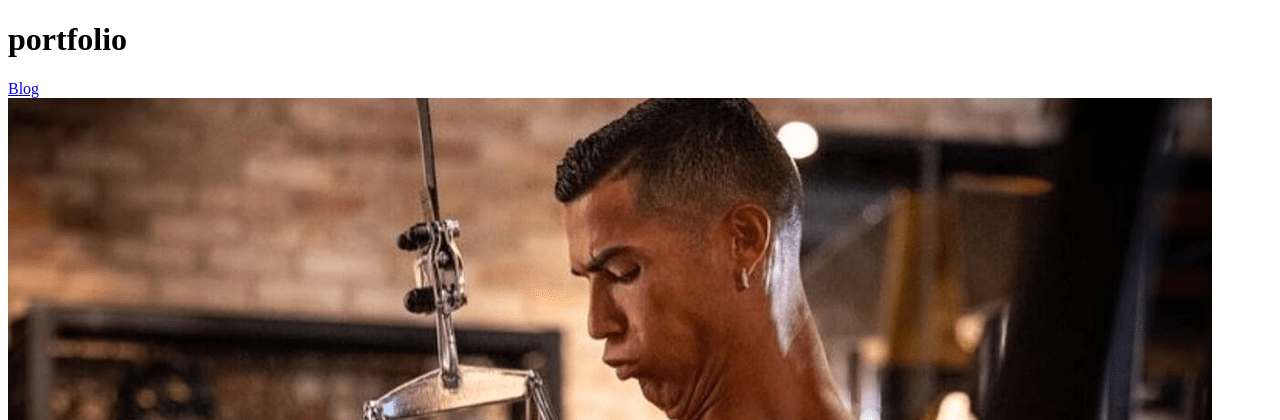
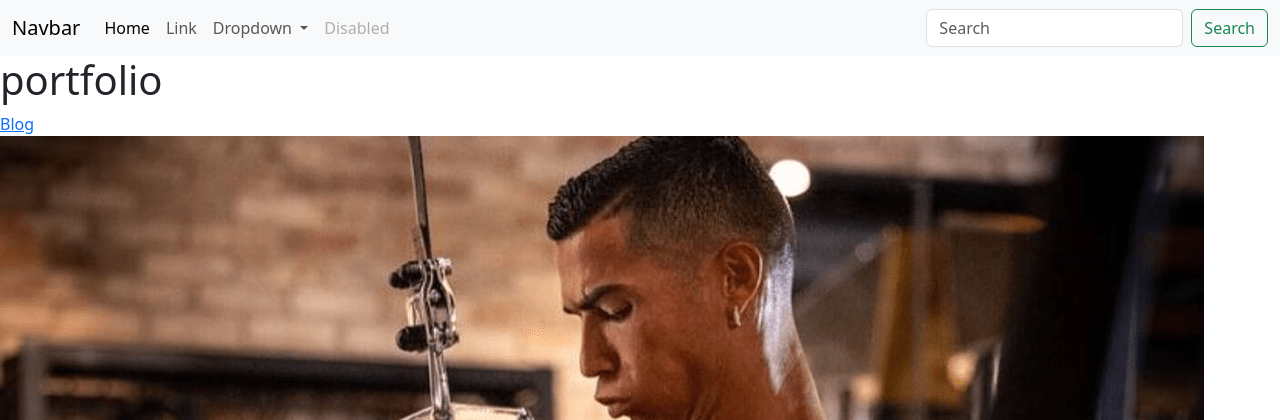
Before and after one commit to bulochkadmg/django-portfolio-blog, a Django app: page / in a window 1280 px wide. Shown: the top 420 px of the page. Run offline with Django 4.2, Linux system fonts and the light colour scheme; data comes from the database, SQL or seed files in the repository.

Commit message:
create base bootstrap templates style for pages

```diff
--- a/blog/templates/blog/detail.html
+++ b/blog/templates/blog/detail.html
@@ -1,3 +1,6 @@
+{% extends 'portfolio/base.html' %}
+{% block content %}
 <h1>{{ blog.title }}</h1>
 <h2>--{{ blog.date|date:'F jS Y' }}--</h2>
 <p>{{ blog.description|safe }}</p>
+{% endblock %}
--- /dev/null
+++ b/portfolio/templates/portfolio/base.html
@@ -0,0 +1,55 @@
+<!doctype html>
+<html lang="en">
+
+<head>
+    <meta charset="utf-8">
+    <meta name="viewport" content="width=device-width, initial-scale=1">
+    <title>Bootstrap demo</title>
+    <link href="https://cdn.jsdelivr.net/npm/bootstrap@5.3.0/dist/css/bootstrap.min.css" rel="stylesheet"
+        integrity="sha384-9ndCyUaIbzAi2FUVXJi0CjmCapSmO7SnpJef0486qhLnuZ2cdeRhO02iuK6FUUVM" crossorigin="anonymous">
+</head>
+
+<body>
+    <nav class="navbar navbar-expand-lg bg-body-tertiary">
+        <div class="container-fluid">
+          <a class="navbar-brand" href="#">Navbar</a>
+          <button class="navbar-toggler" type="button" data-bs-toggle="collapse" data-bs-target="#navbarSupportedContent" aria-controls="navbarSupportedContent" aria-expanded="false" aria-label="Toggle navigation">
+            <span class="navbar-toggler-icon"></span>
+          </button>
+          <div class="collapse navbar-collapse" id="navbarSupportedContent">
+            <ul class="navbar-nav me-auto mb-2 mb-lg-0">
+              <li class="nav-item">
+                <a class="nav-link active" aria-current="page" href="#">Home</a>
+              </li>
+              <li class="nav-item">
+                <a class="nav-link" href="#">Link</a>
+              </li>
+              <li class="nav-item dropdown">
+                <a class="nav-link dropdown-toggle" href="#" role="button" data-bs-toggle="dropdown" aria-expanded="false">
+                  Dropdown
+                </a>
+                <ul class="dropdown-menu">
+                  <li><a class="dropdown-item" href="#">Action</a></li>
+                  <li><a class="dropdown-item" href="#">Another action</a></li>
+                  <li><hr class="dropdown-divider"></li>
+                  <li><a class="dropdown-item" href="#">Something else here</a></li>
+                </ul>
+              </li>
+              <li class="nav-item">
+                <a class="nav-link disabled">Disabled</a>
+              </li>
+            </ul>
+            <form class="d-flex" role="search">
+              <input class="form-control me-2" type="search" placeholder="Search" aria-label="Search">
+              <button class="btn btn-outline-success" type="submit">Search</button>
+            </form>
+          </div>
+        </div>
+      </nav>
+
+      {% block content %}{% endblock %}
+
+    <script src="https://cdn.jsdelivr.net/npm/bootstrap@5.3.0/dist/js/bootstrap.bundle.min.js" integrity="sha384-geWF76RCwLtnZ8qwWowPQNguL3RmwHVBC9FhGdlKrxdiJJigb/j/68SIy3Te4Bkz" crossorigin="anonymous"></script>
+</body>
+
+</html>
--- a/portfolio/templates/portfolio/home.html
+++ b/portfolio/templates/portfolio/home.html
@@ -1,18 +1,12 @@
-<!DOCTYPE html>
-<html lang="en">
-<head>
-    <meta charset="UTF-8">
-    <meta name="viewport" content="width=device-width, initial-scale=1.0">
-    <title>My portfolio</title>
-</head>
-<body>
+{%extends 'portfolio/base.html' %}
 
-    <h1>portfolio</h1>
-    {% load static %}
+{% block content %}
+<h1>portfolio</h1>
+{% load static %}
 <a href="{% url 'blog:all_blogs' %}">Blog</a>
 <br>
 
-    <img src="{% static 'portfolio/Screenshot_1.png' %}" alt="Screenshot_1.png">
+<img src="{% static 'portfolio/Screenshot_1.png' %}" alt="Screenshot_1.png">
 {% for project in projects %}
 
 <h2>{{ project.title }}</h2>
@@ -24,7 +18,4 @@
 {%endif%}
 
 {%endfor%}
-
-
-</body>
-</html>
+{% endblock %}
```
Also changed, not shown: blog/templates/blog/all_blogs.html (+3 -10 lines).
